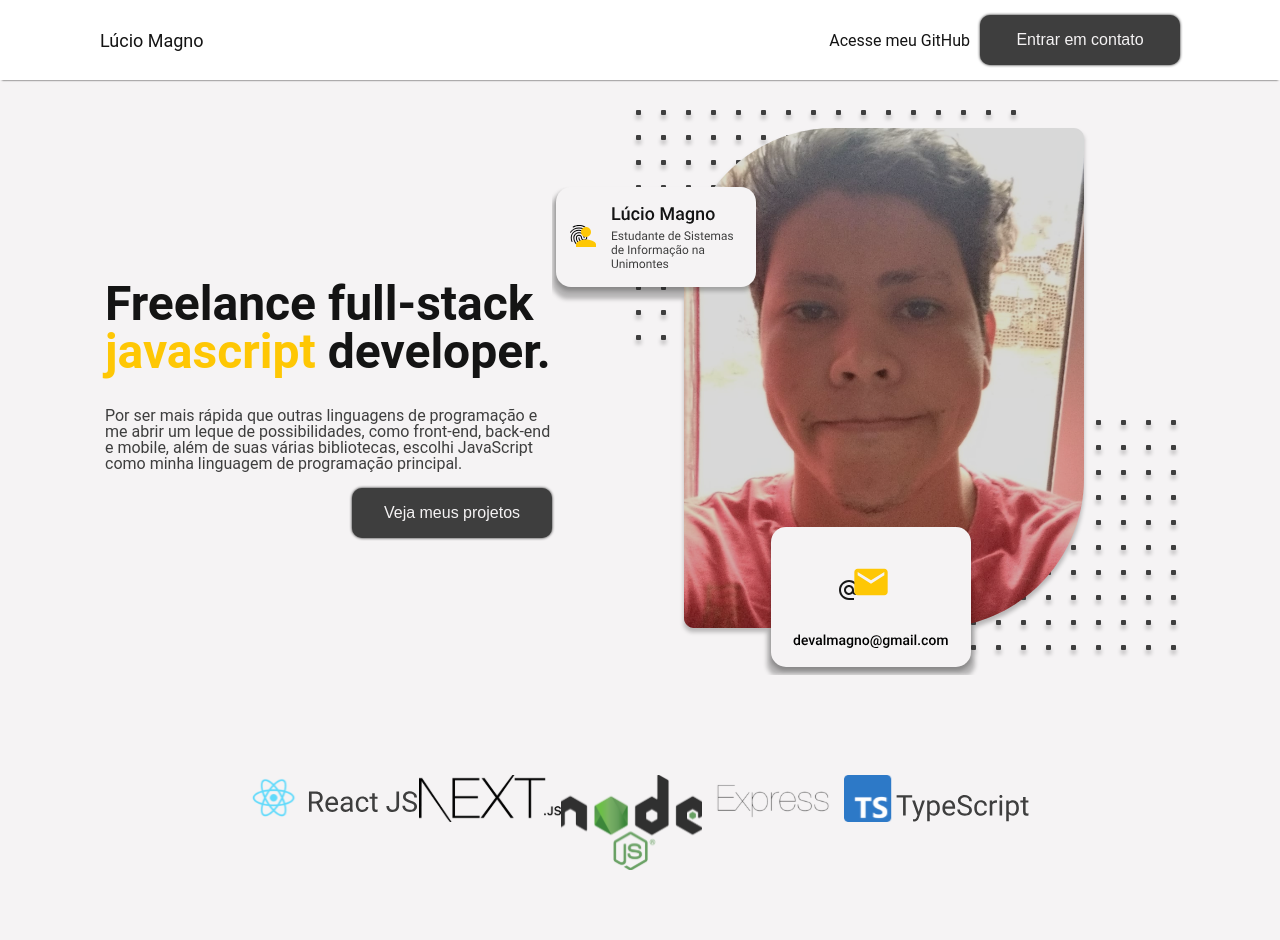
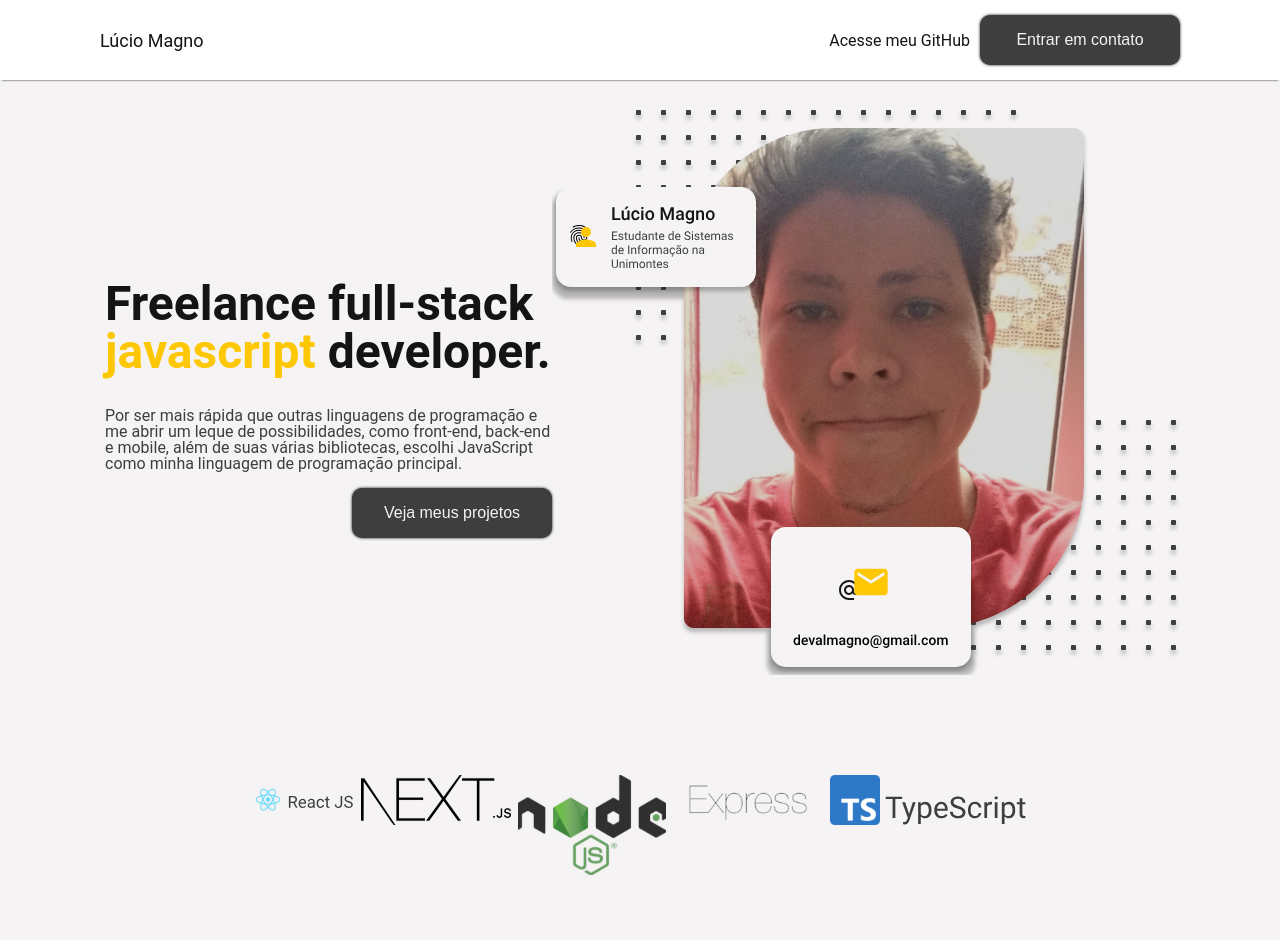
Before and after one commit to devalmagno/devalmagno-site, a Next.js app: page / in a window 1280 px wide. Shown: the top 940 px of the page. Built offline with nearby package versions, Linux system fonts and the light colour scheme.

Commit message:
trying to fix images bug

```diff
--- a/pages/index.js
+++ b/pages/index.js
@@ -1,3 +1,4 @@
+import Image from 'next/image';
 import Head from 'next/head';
 
 import SendMessageButton from '../components/sendMessageButton';
@@ -57,7 +58,11 @@ function HomePage() {
                 <div>
                     <div className={homecss.stackDesktop}>
                         <a target="_blank" href="https://pt-br.reactjs.org/">
-                            <img src="/images/icons/reactjs-large.svg" />
+                            <Image
+                                src="/images/icons/reactjs-large.svg"
+                                width={100}
+                                height={50}
+                            />
                         </a>
                         <a target="_blank" href="https://nextjs.org/">
                             <img src="/images/icons/nextjs-large.svg" />
```
